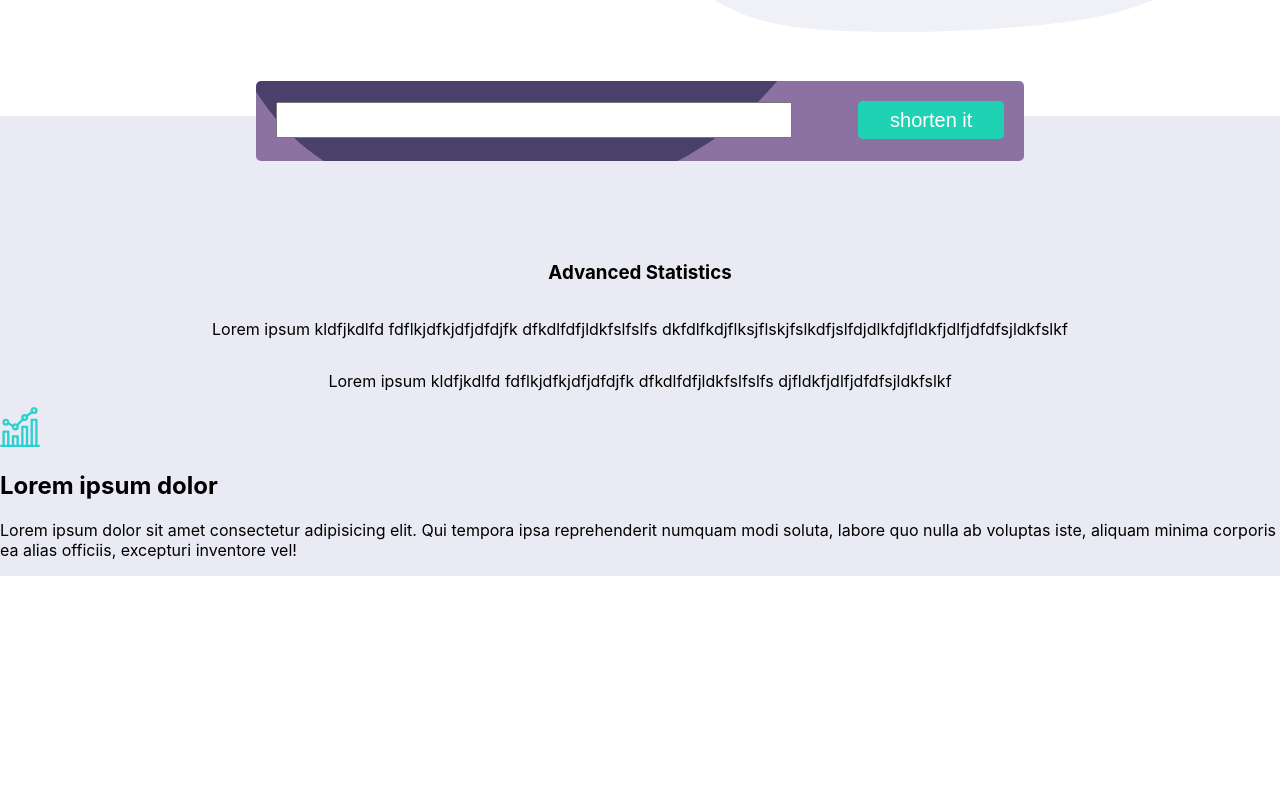
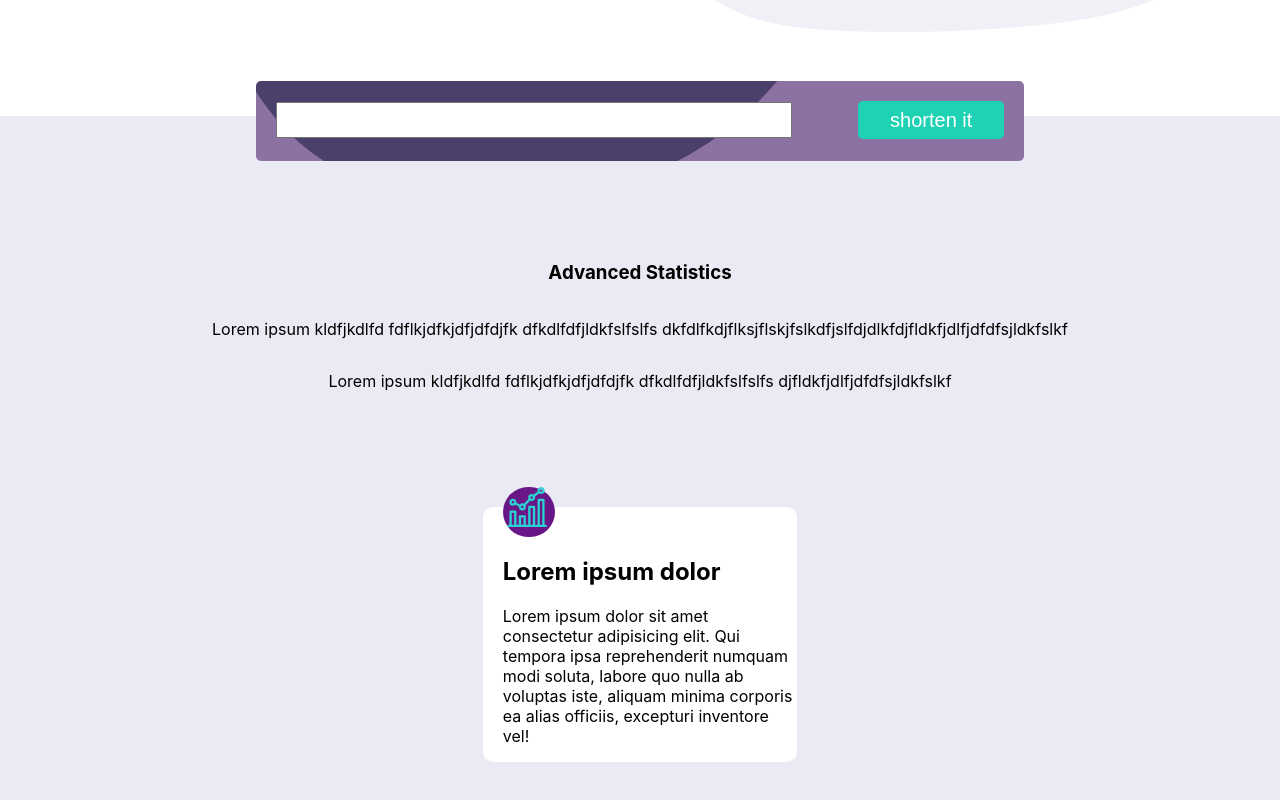
Before and after one commit to Brian-Machiestay/url-shortening, a React (Create React App) app in the folder client-side/: page / in a window 1280 px wide. Shown: the part 597-1397 px from the top of the page. Before the commit the page ends 1173 px from the top, so only its background shows below. Built offline with nearby package versions, Linux system fonts and the light colour scheme; the HTML template or start-up script is replaced by a standard one.

Commit message:
style the brand stat component

```diff
--- a/client-side/src/assets/styles/main.css
+++ b/client-side/src/assets/styles/main.css
@@ -82,3 +82,22 @@
 .advancedText {
     margin-top: 100px;
 }
+
+/* styles for stat component */
+.brandStat {
+    margin: 100px 150px;
+    width: 23%;
+    background-color: #fff;
+    padding-left: 20px;
+    border-radius: 10px;
+}
+
+.statLogo {
+    background-color: rgb(105, 23, 135);
+    width: 52px;
+    height: 50px;
+    box-sizing: border-box;
+    border-radius: 26px;
+    padding-left: 4px;
+    margin-top: -20px;
+}
```
